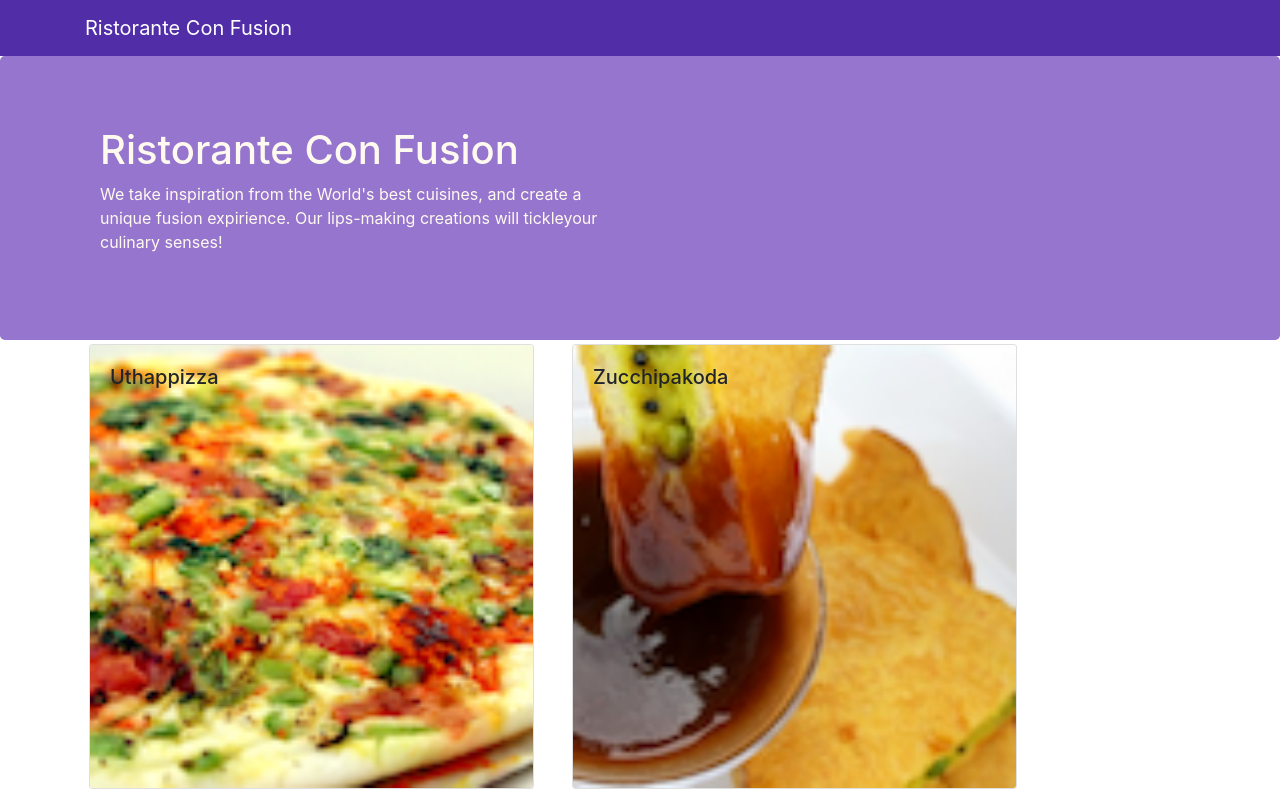
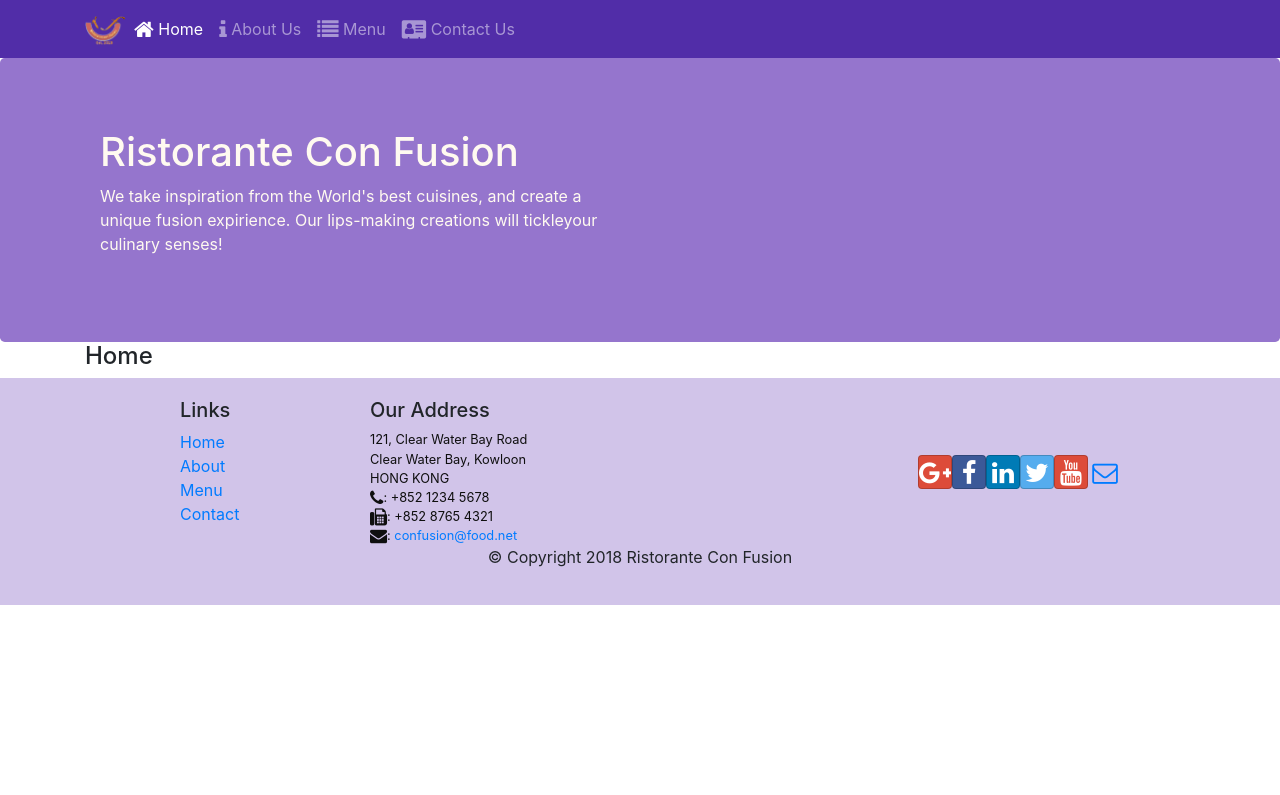
Before and after one commit to subwayrisotto/website-pizza, a React (Create React App) app: page /home in a window 1280 px wide. Shown: the top 795 px of the page. Built offline with nearby package versions, Linux system fonts and the light colour scheme.

Commit message:
React Router

```diff
--- a/package.json
+++ b/package.json
@@ -13,6 +13,7 @@
     "react": "^17.0.1",
     "react-dom": "^17.0.1",
     "react-popper": "^0.9.2",
+    "react-router-dom": "^4.2.2",
     "react-scripts": "4.0.2",
     "reactstrap": "^5.0.0",
     "web-vitals": "^1.1.0"
--- a/src/App.js
+++ b/src/App.js
@@ -1,16 +1,17 @@
-import { Navbar, NavbarBrand, timeoutsShape } from 'reactstrap';
 import './App.css';
 import { Component } from 'react';
 import Main from "./components/MainComponent";
-
+import {BrowserRouter} from 'react-router-dom';
 
 class App extends Component{
 
   render(){
     return(
-      <div>
-        <Main />
-      </div>
+      <BrowserRouter>
+        <div>
+          <Main />
+        </div>
+      </BrowserRouter>
     );
   }
 }
--- a/src/components/FooterComponent.js
+++ b/src/components/FooterComponent.js
@@ -1,4 +1,5 @@
 import React from 'react';
+import { Link } from 'react-router-dom';
 
 const Footer = (props) => {
     return(
@@ -8,10 +9,10 @@
                     <div className="col-4 offset-1 col-sm-2">
                         <h5>Links</h5>
                         <ul className="list-unstyled">
-                            <li><a href="#">Home</a></li>
-                            <li><a href="#">About</a></li>
-                            <li><a href="#">Menu</a></li>
-                            <li><a href="contactus.html">Contact</a></li>
+                            <li><Link to="/home">Home</Link></li>
+                            <li><Link to="/aboutus">About</Link></li>
+                            <li><Link to="/menu">Menu</Link></li>
+                            <li><Link to="/contactus">Contact</Link></li>
                         </ul>
                     </div>
                     <div className="col-7 col-sm-5">
--- a/src/components/HeaderComponent.js
+++ b/src/components/HeaderComponent.js
@@ -1,18 +1,58 @@
 import React, {Component} from 'react';
-import { Navbar, NavbarBrand, Jumbotron } from 'reactstrap';
+import { Navbar, NavbarBrand,Nav, NavbarToggler, Collapse, NavItem, Jumbotron } from 'reactstrap';
+import { NavLink } from 'react-router-dom';
 
 class Header extends Component{
+    constructor(props){
+      super(props);
+
+      this.state = {
+        isNavOpen: false
+      }
+
+      this.toggleNav = this.toggleNav.bind(this);
+    }
+
+    toggleNav(){
+      this.setState({
+        isNavOpen: !this.state.isNavOpen
+      });
+    }
+
     render(){
         return(
-            //<React.Fragment>
-            <>
-              <Navbar dark>
-                <div className="container">
-                  <NavbarBrand href="/">
-                    Ristorante Con Fusion
-                  </NavbarBrand>
-                </div>
-              </Navbar>
+            <div>
+              <Navbar dark expand="md" /*expand="md" will be display on md and higher!*/>
+                    <div className="container">
+                        <NavbarToggler onClick={this.toggleNav} />
+                        <NavbarBrand className="mr-auto" href="/"><img src='assets/images/logo.png' height="30" width="41" alt='Ristorante Con Fusion' /></NavbarBrand>
+                        <Collapse isOpen={this.state.isNavOpen} navbar>
+                            <Nav navbar>
+                            <NavItem>
+                                <NavLink className="nav-link"  to='/home'>
+                                  <span className="fa fa-home fa-lg"></span> Home
+                                </NavLink>
+                            </NavItem>
+                            <NavItem>
+                                <NavLink className="nav-link" to='/aboutus'>
+                                  <span className="fa fa-info fa-lg"></span> About Us
+                                </NavLink>
+                            </NavItem>
+                            <NavItem>
+                                <NavLink className="nav-link"  to='/menu'>
+                                  <span className="fa fa-list fa-lg"></span> Menu
+                                </NavLink>
+                            </NavItem>
+                            <NavItem>
+                                <NavLink className="nav-link" to='/contactus'>
+                                  <span className="fa fa-address-card fa-lg"></span> Contact Us
+                                </NavLink>
+                            </NavItem>
+                            </Nav>
+                        </Collapse>
+                    </div>
+                </Navbar>
+
 
               <Jumbotron>
                 <div className="container">
@@ -24,7 +64,7 @@
                   </div>
                 </div>
               </Jumbotron>
-            </>
+            </div>
         );
     }
 }
--- /dev/null
+++ b/src/components/HomeComponent.js
@@ -0,0 +1,11 @@
+import React from 'react';
+
+const Home = (props) => {
+    return(
+        <div className="container">
+            <h4>Home</h4>
+        </div>
+    );
+}
+
+export default Home;
--- a/src/components/MainComponent.js
+++ b/src/components/MainComponent.js
@@ -1,10 +1,11 @@
 import Menu from "./MenuComponent";
 import { DISHES } from '../shared/dishes';
 import { Component } from 'react';
-import DishDetail from './DishDetailsComponent'
+import DishDetail from './DishDetailsComponent';
+import Home from './HomeComponent';
 import Header from './HeaderComponent';
 import Footer from './FooterComponent';
-
+import {Switch, Route, Redirect} from 'react-router-dom';
 
 class Main extends Component{
   constructor(props){
@@ -12,26 +13,26 @@
 
     this.state = {
       dishes: DISHES,
-      selectedDish: null,
     };
   }
 
+  render(){
 
-  onDishSelected(dishId){
-    this.setState({
-        selectedDish: dishId,
-    });
-}
+    const HomePage = () => {
+      return(
+        <Home />
+      );
+    };
 
-  render(){
     return(
       <div>
       <Header />
 
-      <Menu dishes={this.state.dishes}
-            onClick={(dishId) => this.onDishSelected(dishId)} />
-
-      <DishDetail selectedDish={this.state.dishes.filter((dish) => dish.id === this.state.selectedDish)[0]} />
+      <Switch>
+        <Route path="/home" component={HomePage} />
+        <Route exact path="/menu" component={() => <Menu dishes={this.state.dishes} />} />
+        <Redirect to="/home" />
+      </Switch>
 
       <Footer />
     </div>
```
Also changed, not shown: 1 other file (tests, documents, lock files or other folders).
